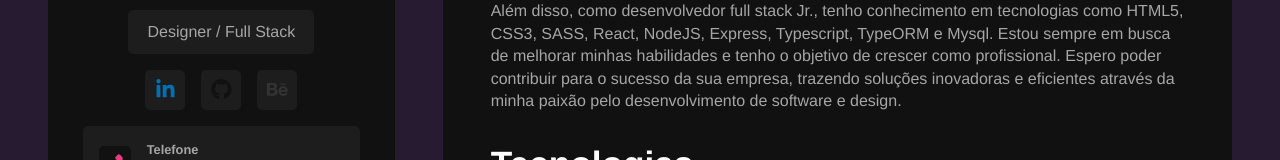
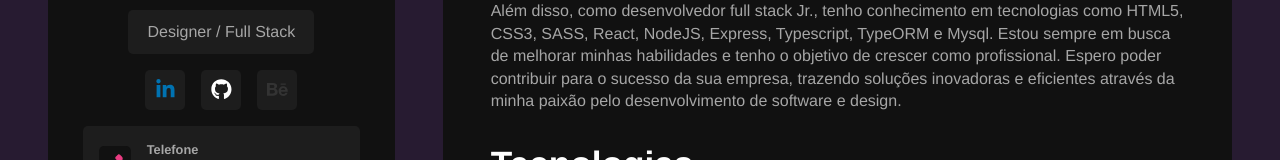
Before and after one commit to detarso7/Projeto-SASS-ReactJS-Deploy, a React (Vite) app: page / in a window 1280 px wide. Shown: the part 483-643 px from the top of the page. Built offline with nearby package versions, Linux system fonts and the light colour scheme.

Commit message:
Alterando CSS dos botões

```diff
--- a/src/styles/components/socialmedia.sass
+++ b/src/styles/components/socialmedia.sass
@@ -20,11 +20,11 @@
 
 
     #Github
-        color: #111
+        color: #fff
 
 
     #Instagram
-        color: #bc2a8d
+        color: #0072b1
 
 
     :hover
```
